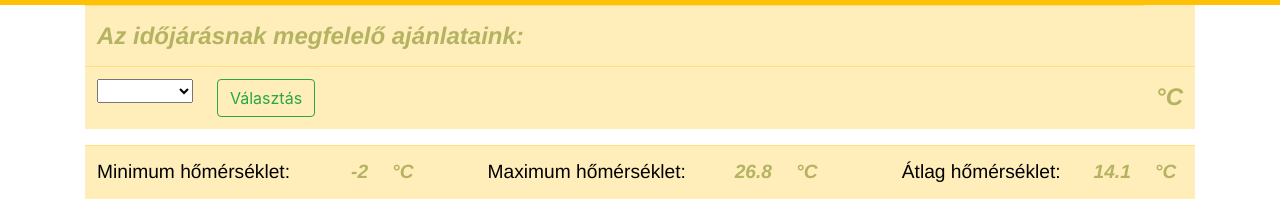
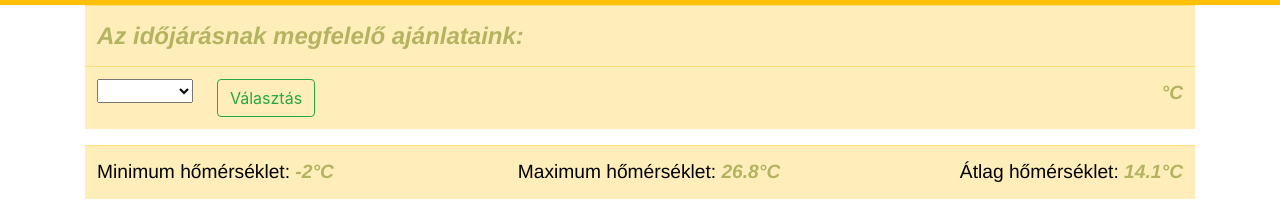
Before and after one commit to reticsilla/reticsilla.github.io, a plain HTML site: page Hamburgeres/etlap.html in a window 1280 px wide. Shown: the part 67-281 px from the top of the page. Drawn offline with Linux system fonts and the light colour scheme.

Commit message:
20200714

```diff
--- a/Hamburgeres/etlap.html
+++ b/Hamburgeres/etlap.html
@@ -64,32 +64,28 @@
                             <button onclick="napEllenorzes()" class="btn btn-outline-success"
                                 type="button">Választás</button>
                         </td>
-                        <td class="kiemeles adat col-9" colspan="9" id="kinalat"></td>
-                        <td class="jobbra" id="homerseklet"></td>
-                        <td class="kiemeles">
-                            °C
+                        <td class="kiemelesCelzius adat col-9" colspan="9" id="kinalat"></td>
+                        <td class="jobb kiemelesCelzius">
+                            <span id="homerseklet"></span>°C
                         </td>
                     </tr>
                 </table>
                 <table class="table table-warning">
                     <tr>
                         <td class="bal kiemelesSzoveg">
-                            Minimum hőmérséklet:
+                            Minimum hőmérséklet: <span class="jobb kiemelesCelzius" id="minimum"></span><span
+                                class="kiemelesCelzius">°C</span>
                         </td>
-                        <td class="jobb kiemelesCelzius" id="minimum"></td>
-                        <td class="bal kiemeles kiemelesCelzius">°C</td>
                         <td></td>
                         <td Class="adat kiemelesSzoveg">
-                            Maximum hőmérséklet:
+                            Maximum hőmérséklet: <span class="jobb kiemelesCelzius" id="maximum"></span><span
+                                class="kiemelesCelzius">°C</span>
                         </td>
-                        <td class="jobb kiemelesCelzius" id="maximum"></td>
-                        <td class="bal kiemelesCelzius">°C</td>
                         <td></td>
                         <td class="jobb kiemelesSzoveg">
-                            Átlag hőmérséklet:
+                            Átlag hőmérséklet: <span class="jobb kiemelesCelzius" id="atlag"></span><span
+                                class="kiemelesCelzius">°C</span>
                         </td>
-                        <td class="jobb kiemelesCelzius" id="atlag"></td>
-                        <td class="bal kiemelesCelzius">°C</td>
                     </tr>
                 </table>
             </div>
```
